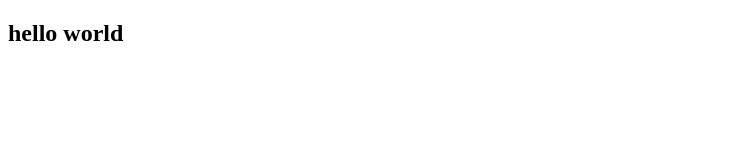
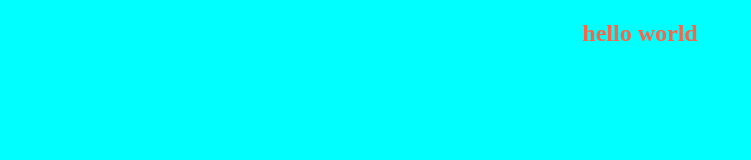
Before and after one commit to narayand-vb/assignment, a plain HTML site: page index.html in a window 1280 px wide. Shown: the whole page, without its empty margins (0-751 px from the left). Drawn offline with Linux system fonts and the light colour scheme.

Commit message:
FEAT-9122|Narayan Dubey|made hello to hello world
FEAT-9122|Narayan Dubey|added some css

```diff
--- a/index.html
+++ b/index.html
@@ -4,6 +4,13 @@
     <meta charset="UTF-8">
     <meta http-equiv="X-UA-Compatible" content="IE=edge">
     <meta name="viewport" content="width=device-width, initial-scale=1.0">
+    <style>
+        body{
+            background-color: aqua;
+            color: tomato;
+            text-align: center;
+        }
+    </style>
     <title>Document</title>
 </head>
 <body>
```
